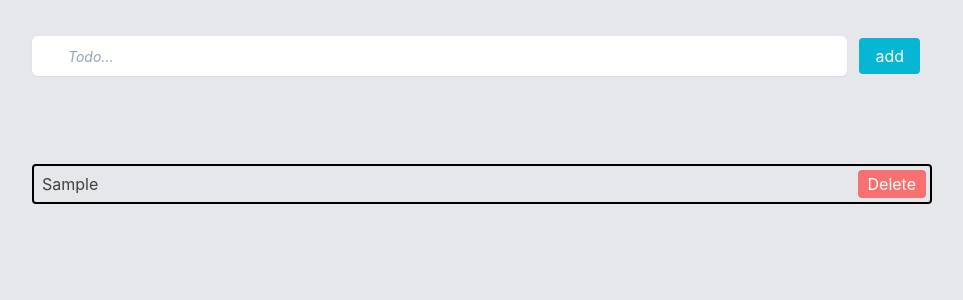
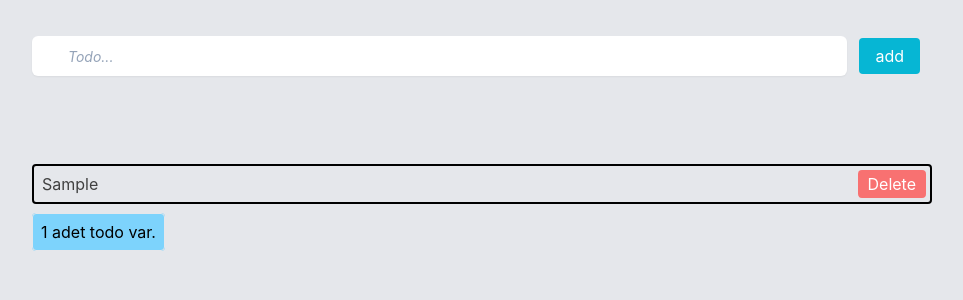
Before and after one commit to Serkan-Ucakcioglu/React-TodoList, a React (Create React App) app: page / in a window 1280 px wide. Both pictures are taken after typing "Sample" into the empty fields and a click on the button "add". Shown: the top 300 px of the page, without its empty margins (158-1121 px from the left). Built offline with nearby package versions, Linux system fonts and the light colour scheme.

Commit message:
todos.length add

```diff
--- a/src/Todo/Todo.js
+++ b/src/Todo/Todo.js
@@ -52,7 +52,7 @@ function Todo() {
         <ul className="	mx-auto	lg flex flex-col items-center	 mt-20">
           {todos.map((todo) => (
             <li
-              className="flex h-10	 items-center justify-between pl-2 border-solid border-2 border-black			rounded h-10 my-2   w-full
+              className="flex h-10 mb-2	 hover:bg-white	 cursor-pointer last-of-type:mb-4	 items-center justify-between pl-2 border-solid border-2 border-black			rounded h-10 my-2   w-full
               "
               key={todo.id}
             >
@@ -66,6 +66,7 @@ function Todo() {
             </li>
           ))}
         </ul>
+        {todos.length > 0 && <div className="bg-sky-300	mt-6	 rounded  border-solid p-2 h-3	border inline " >{todos.length} adet todo var.</div>}
       </div>
     </header>
   );
```
